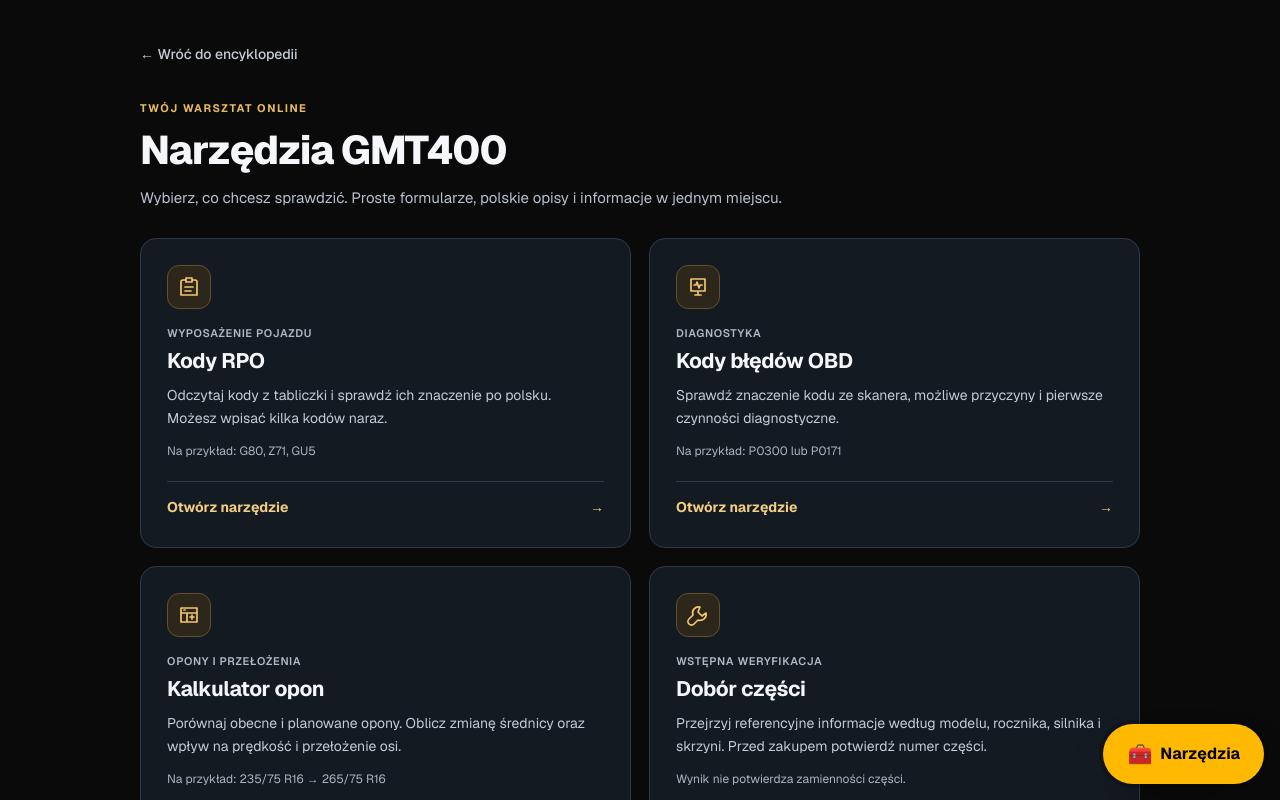
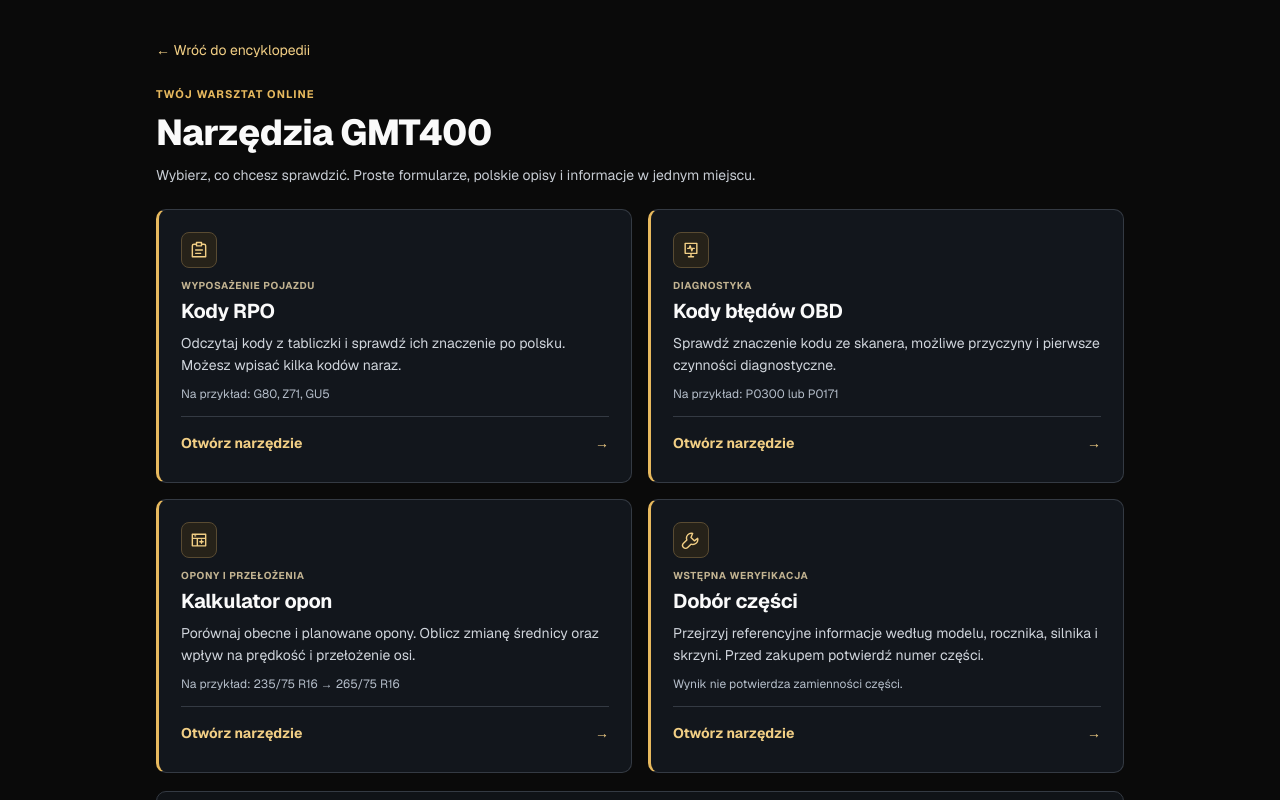
Before and after one commit to tsrc4mm9gg-netizen/gmt400-app, a Next.js app: page /narzedzia in a window 1280 px wide. Shown: the top 800 px of the page. Built offline with nearby package versions, Linux system fonts and the light colour scheme.

Commit message:
Match tools to dark site theme and stop launcher covering hub cards

```diff
--- /dev/null
+++ b/src/app/ToolsLauncher.tsx
@@ -0,0 +1,9 @@
+'use client';
+import Link from 'next/link';
+import { usePathname } from 'next/navigation';
+
+export default function ToolsLauncher() {
+ const pathname = usePathname();
+ if (pathname === '/narzedzia' || pathname === '/narzedzia/') return null;
+ return <Link href="/narzedzia" style={{ position:'fixed', right:16, bottom:'calc(16px + env(safe-area-inset-bottom, 0px))', zIndex:90, display:'inline-flex', alignItems:'center', justifyContent:'center', gap:8, minHeight:44, maxWidth:'calc(100vw - 32px)', padding:'10px 16px', border:'1px solid #e7b95e', borderRadius:12, background:'#e7b95e', color:'#111111', boxShadow:'0 4px 16px #0005', fontSize:14, fontWeight:700, lineHeight:'20px', textDecoration:'none' }}><span aria-hidden="true">🧰</span><span>Narzędzia</span></Link>;
+}
--- a/src/app/layout.tsx
+++ b/src/app/layout.tsx
@@ -1,8 +1,8 @@
 import type { Metadata } from "next";
 import { Geist, Geist_Mono } from "next/font/google";
-import Link from "next/link";
 import "./globals.css";
 import VehicleProfileProvider from "./VehicleProfileProvider";
+import ToolsLauncher from "./ToolsLauncher";
 
 const geistSans = Geist({
   variable: "--font-geist-sans",
@@ -28,13 +28,7 @@ export default function RootLayout({
     <html lang="pl">
       <body className={`${geistSans.variable} ${geistMono.variable} antialiased`}>
         <VehicleProfileProvider>{children}</VehicleProfileProvider>
-        <Link
-          href="/narzedzia"
-          className="fixed bottom-4 right-4 z-[9999] flex items-center gap-2 rounded-full bg-amber-400 px-5 py-4 text-base font-bold text-black shadow-2xl ring-4 ring-black/20 transition hover:bg-amber-300"
-        >
-          <span className="text-xl">🧰</span>
-          <span>Narzędzia</span>
-        </Link>
+        <ToolsLauncher />
       </body>
     </html>
   );
--- a/src/app/narzedzia/ToolsHub.module.css
+++ b/src/app/narzedzia/ToolsHub.module.css
@@ -1,25 +1,24 @@
-.page { box-sizing: border-box; width: 100%; max-width: 1040px; min-width: 0; margin: 0 auto; padding: 24px 20px calc(160px + env(safe-area-inset-bottom, 0px)); color: #edf1f5; font-family: var(--font-geist-sans), system-ui, sans-serif; }
-.page *, .page *::before, .page *::after { box-sizing: border-box; }
-.page .header { position: static; display: block; width: 100%; min-width: 0; margin: 0 0 28px; padding: 0; background: transparent; border: 0; }
-.page .back { display: inline-flex; align-items: center; width: fit-content; max-width: 100%; min-height: 44px; margin: 0 0 24px; padding: 8px 0; color: #c6cdd7; font-size: 14px; font-weight: 500; line-height: 1.5; text-decoration: none; white-space: normal; }
-.page .back:hover { color: #f4cf83; }
-.page .eyebrow { display: block; max-width: 100%; margin: 0 0 10px; color: #e7b95e; font-size: 11px; font-weight: 700; letter-spacing: .14em; line-height: 1.5; }
-.page .title { display: block; margin: 0 0 12px; padding: 0; color: #f5f7fa; font-size: clamp(28px, 5vw, 40px); font-weight: 750; letter-spacing: -.03em; line-height: 1.15; overflow-wrap: break-word; }
-.page .intro { display: block; width: 100%; max-width: 650px; margin: 0; color: #b6c0cd; font-size: 15px; line-height: 1.7; white-space: normal; overflow-wrap: anywhere; }
-.page .grid { display: grid; grid-template-columns: minmax(0, 1fr); align-items: stretch; gap: 14px; width: 100%; min-width: 0; margin: 0; padding: 0; }
-.page .card { position: relative; display: flex; flex-direction: column; align-items: flex-start; justify-content: flex-start; gap: 0; width: 100%; max-width: 100%; min-width: 0; min-height: 0; margin: 0; padding: 22px; background: #141a22; border: 1px solid #303a47; border-radius: 16px; color: #edf1f5; text-align: left; text-decoration: none; white-space: normal; overflow-wrap: anywhere; transition: border-color .15s ease, background-color .15s ease; }
-.page .card:hover { background: #19212b; border-color: #e7b95e; }
-.page .card:focus-visible, .page .back:focus-visible { outline: 3px solid #f3c76f; outline-offset: 4px; }
-.page .icon { display: flex; flex: 0 0 auto; align-items: center; justify-content: center; width: 44px; height: 44px; margin: 0 0 16px; border: 1px solid #62502e; border-radius: 12px; background: #2c261b; color: #f1c66f; }
-.page .icon svg { display: block; flex: 0 0 auto; }
-.page .tag { display: block; margin: 0 0 6px; color: #aeb9c7; font-size: 11px; font-weight: 600; line-height: 1.5; letter-spacing: .06em; text-transform: uppercase; }
-.page .cardTitle { display: block; width: 100%; margin: 0 0 10px; padding: 0; color: #f5f7fa; font-size: 21px; font-weight: 700; letter-spacing: -.02em; line-height: 1.25; text-wrap: initial; white-space: normal; overflow-wrap: break-word; }
-.page .description { display: block; width: 100%; max-width: 100%; margin: 0 0 12px; color: #c3cbd6; font-size: 14px; line-height: 1.65; white-space: normal; overflow-wrap: anywhere; }
-.page .example { display: block; width: 100%; max-width: 100%; margin: 0 0 20px; color: #a9b5c5; font-size: 12px; line-height: 1.6; white-space: normal; overflow-wrap: anywhere; }
-.page .action { display: flex; align-items: center; justify-content: space-between; gap: 12px; width: 100%; min-height: 40px; margin: auto 0 0; padding: 12px 0 0; border-top: 1px solid #303a47; color: #f2cd82; font-size: 14px; font-weight: 650; line-height: 1.5; white-space: normal; }
-.page .notice { display: block; width: 100%; margin: 24px 0 0; padding: 18px 20px; border: 1px solid #3a414b; border-radius: 12px; background: #10151c; }
-.page .noticeTitle { display: block; margin: 0 0 6px; padding: 0; color: #e5eaf1; font-size: 13px; font-weight: 650; line-height: 1.5; }
-.page .noticeText { display: block; max-width: 100%; margin: 0; color: #adb8c7; font-size: 12px; line-height: 1.7; overflow-wrap: anywhere; }
-@media (min-width: 640px) { .page { padding-top: 32px; } .page .grid { grid-template-columns: repeat(2, minmax(0, 1fr)); gap: 18px; } .page .card { padding: 26px; } }
-@media (max-width: 360px) { .page { padding-left: 14px; padding-right: 14px; } .page .card { padding: 18px; } }
-@media (prefers-reduced-motion: reduce) { .page .card { transition: none; } }
+.page { box-sizing:border-box; width:100%; max-width:1000px; min-width:0; margin:0 auto; padding:20px 16px calc(100px + env(safe-area-inset-bottom, 0px)); color:#ededed; font-family:var(--font-geist-sans),system-ui,sans-serif; color-scheme:dark; }
+.page *, .page *::before, .page *::after { box-sizing:border-box; }
+.page .header { position:static; display:block; width:100%; min-width:0; margin:0 0 22px; padding:0; border:0; background:transparent; }
+.page .back { display:inline-flex; align-items:center; width:fit-content; max-width:100%; min-height:44px; margin:0 0 14px; padding:8px 0; color:#f2cf85; font-size:14px; line-height:1.5; text-decoration:none; white-space:normal; }
+.page .eyebrow { display:block; margin:0 0 8px; color:#e7b95e; font-size:11px; font-weight:700; line-height:1.5; letter-spacing:.1em; }
+.page .title { display:block; margin:0 0 10px; padding:0; color:#fafafa; font-size:clamp(26px,5vw,36px); font-weight:750; line-height:1.2; letter-spacing:-.02em; overflow-wrap:break-word; }
+.page .intro { display:block; width:100%; max-width:650px; margin:0; color:#c7ccd3; font-size:14px; line-height:1.65; white-space:normal; overflow-wrap:anywhere; }
+.page .grid { display:grid; grid-template-columns:minmax(0,1fr); align-items:stretch; gap:12px; width:100%; min-width:0; margin:0; padding:0; }
+.page .card { position:relative; display:flex; flex-direction:column; align-items:flex-start; justify-content:flex-start; width:100%; max-width:100%; min-width:0; min-height:0; gap:0; margin:0; padding:18px; border:1px solid #343a43; border-left:3px solid #e7b95e; border-radius:10px; background:#12161c; color:#ededed; text-align:left; text-decoration:none; white-space:normal; overflow-wrap:anywhere; transition:border-color .15s ease,background-color .15s ease; }
+.page .card:hover { background:#171d25; border-color:#e7b95e; }
+.page .card:focus-visible,.page .back:focus-visible { outline:3px solid #f2cf85; outline-offset:3px; }
+.page .icon { display:flex; align-items:center; justify-content:center; flex:0 0 auto; width:36px; height:36px; margin:0 0 10px; border:1px solid #594b32; border-radius:8px; background:#262219; color:#f2cf85; }
+.page .icon svg { display:block; width:20px; height:20px; flex:0 0 auto; }
+.page .tag { display:block; margin:0 0 5px; color:#c2b391; font-size:10px; font-weight:650; line-height:1.5; letter-spacing:.06em; text-transform:uppercase; }
+.page .cardTitle { display:block; width:100%; margin:0 0 8px; padding:0; color:#fafafa; font-size:20px; font-weight:700; line-height:1.3; letter-spacing:-.015em; text-wrap:initial; white-space:normal; overflow-wrap:break-word; }
+.page .description { display:block; width:100%; max-width:100%; margin:0 0 8px; color:#d0d5dc; font-size:14px; line-height:1.6; white-space:normal; overflow-wrap:anywhere; }
+.page .example { display:block; width:100%; max-width:100%; margin:0 0 12px; color:#b5beca; font-size:12px; line-height:1.6; white-space:normal; overflow-wrap:anywhere; }
+.page .action { display:flex; align-items:center; justify-content:space-between; gap:12px; width:100%; min-height:44px; margin:auto 0 0; padding:10px 0 0; border-top:1px solid #343a43; color:#f2cf85; font-size:14px; font-weight:650; line-height:1.5; white-space:normal; }
+.page .notice { display:block; width:100%; margin:18px 0 0; padding:14px 16px; border:1px solid #343a43; border-radius:10px; background:#101317; }
+.page .noticeTitle { display:block; margin:0 0 6px; padding:0; color:#e2e7ed; font-size:13px; font-weight:650; line-height:1.5; }
+.page .noticeText { display:block; max-width:100%; margin:0; color:#bdc6d2; font-size:12px; line-height:1.65; overflow-wrap:anywhere; }
+@media (min-width:640px) { .page { padding-top:28px; } .page .grid { grid-template-columns:repeat(2,minmax(0,1fr)); gap:16px; } .page .card { padding:22px; } }
+@media (max-width:360px) { .page { padding-left:12px; padding-right:12px; } .page .card { padding:15px; } }
+@media (prefers-reduced-motion:reduce) { .page .card { transition:none; } }
```
